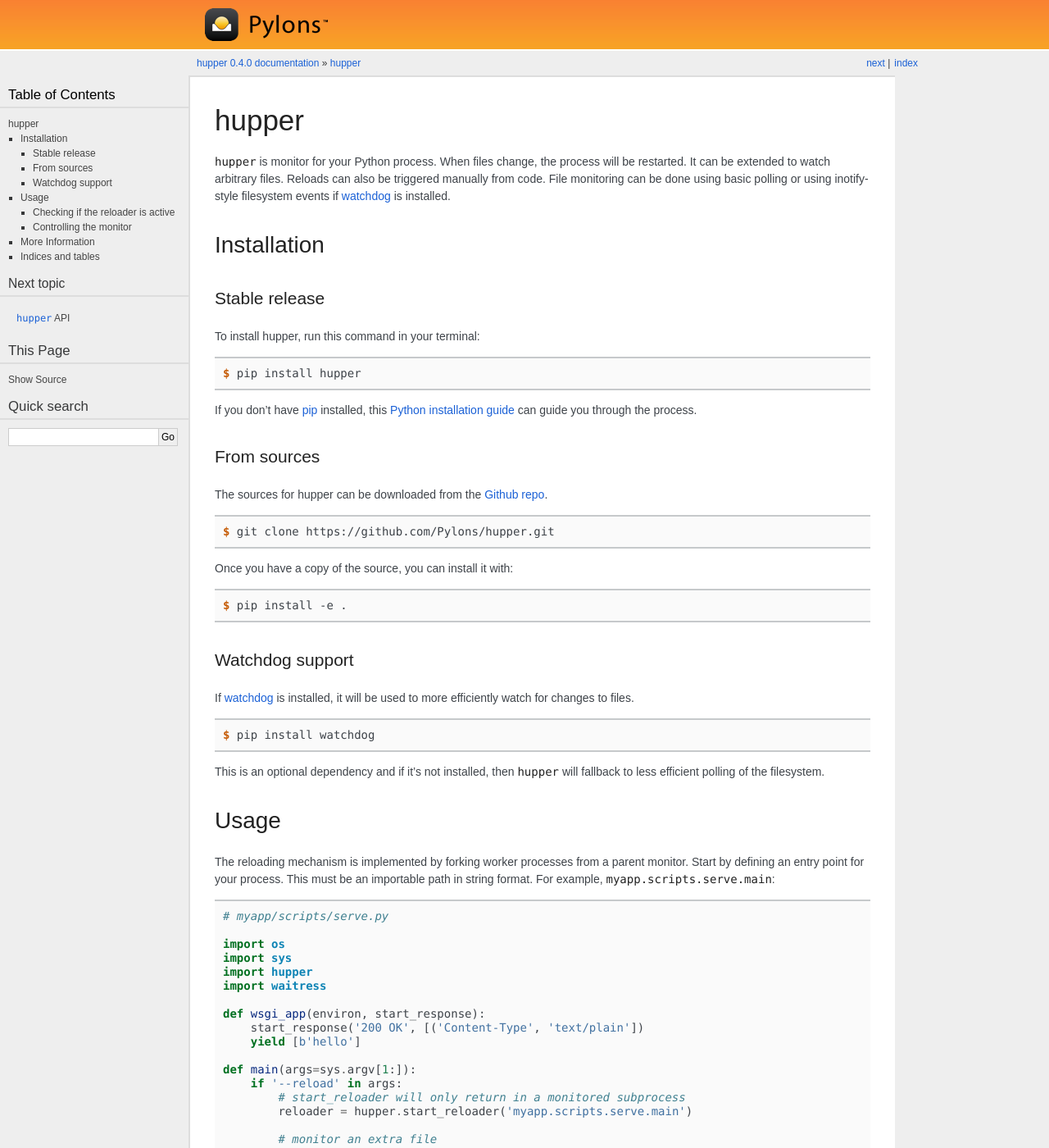
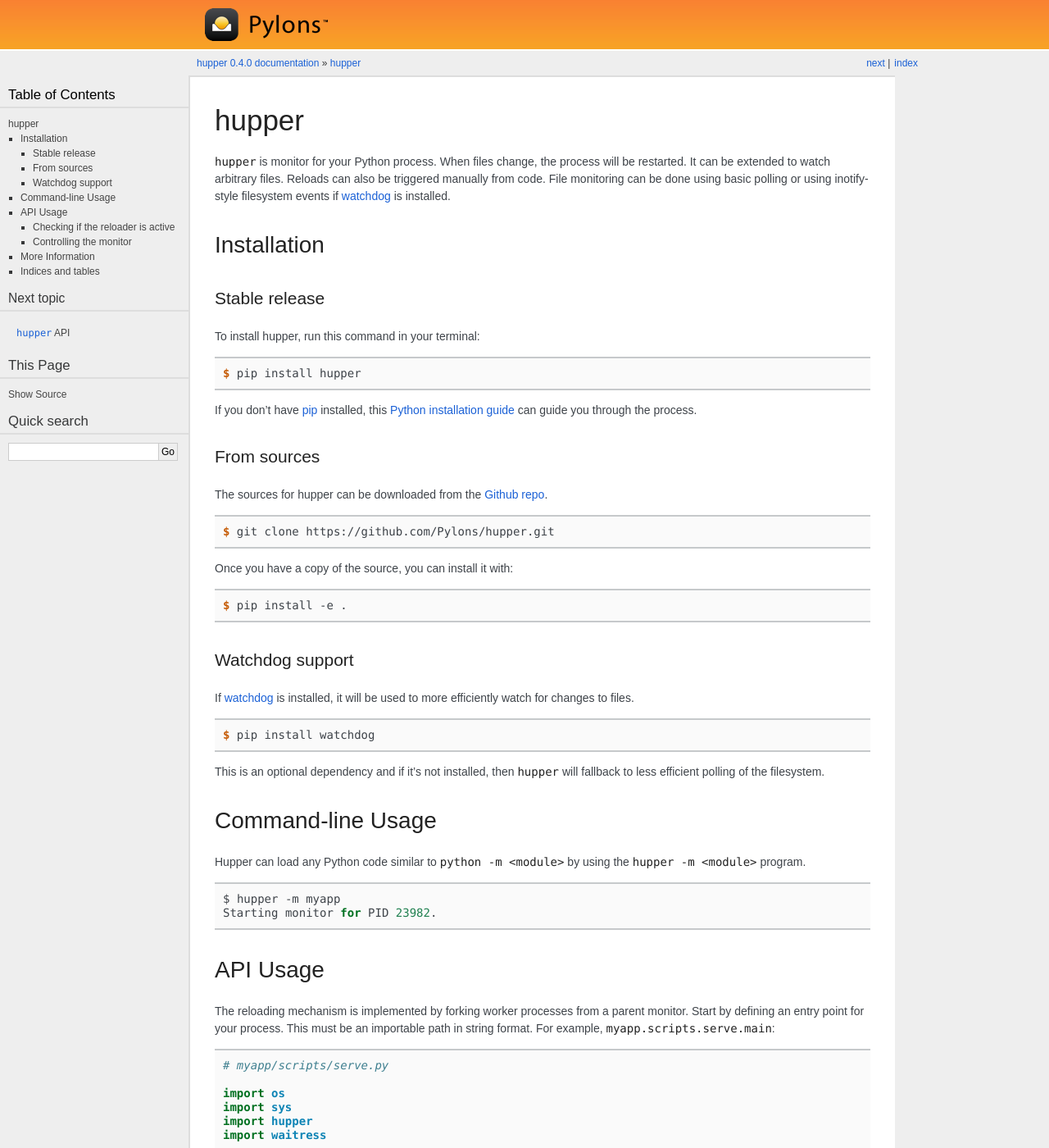
Before and after one commit to Pylons/hupper, a Sphinx documentation site: the page built from docs/index.rst, in a window 1280 px wide and 1400 px high. Shown: the whole window at 82% size. Built offline with Sphinx 7.4.7, drawn with Linux system fonts in a browser that asks for light colours; some web fonts are replaced.

Commit message:
add cli usage to the website docs

```diff
--- a/docs/index.rst
+++ b/docs/index.rst
@@ -57,8 +57,19 @@
 This is an optional dependency and if it's not installed, then ``hupper`` will
 fallback to less efficient polling of the filesystem.
 
-Usage
-=====
+Command-line Usage
+==================
+
+Hupper can load any Python code similar to ``python -m <module>`` by using the
+``hupper -m <module>`` program.
+
+.. code-block:: shell
+
+   $ hupper -m myapp
+   Starting monitor for PID 23982.
+
+API Usage
+=========
 
 The reloading mechanism is implemented by forking worker processes from a
 parent monitor. Start by defining an entry point for your process. This must
```
